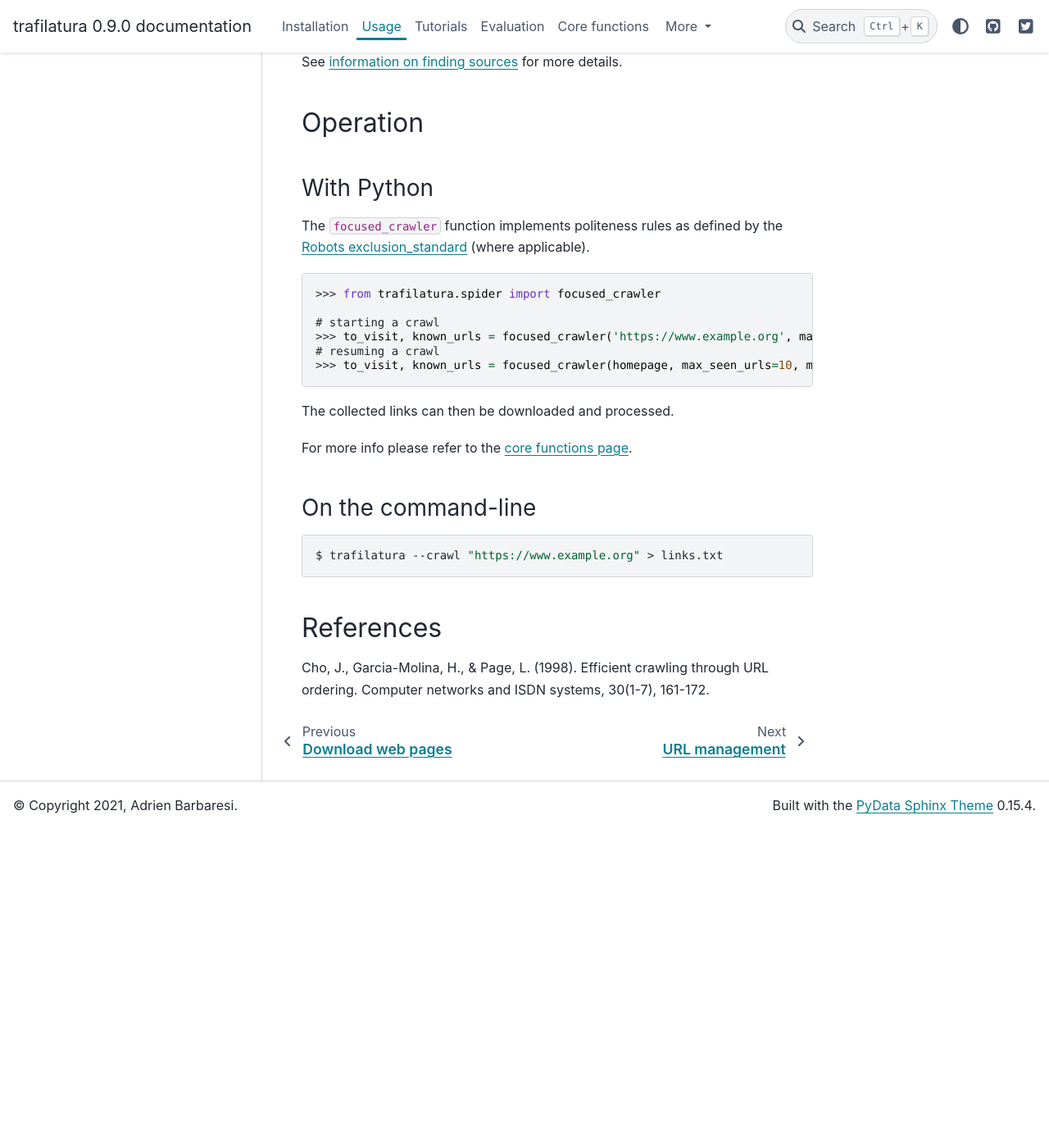
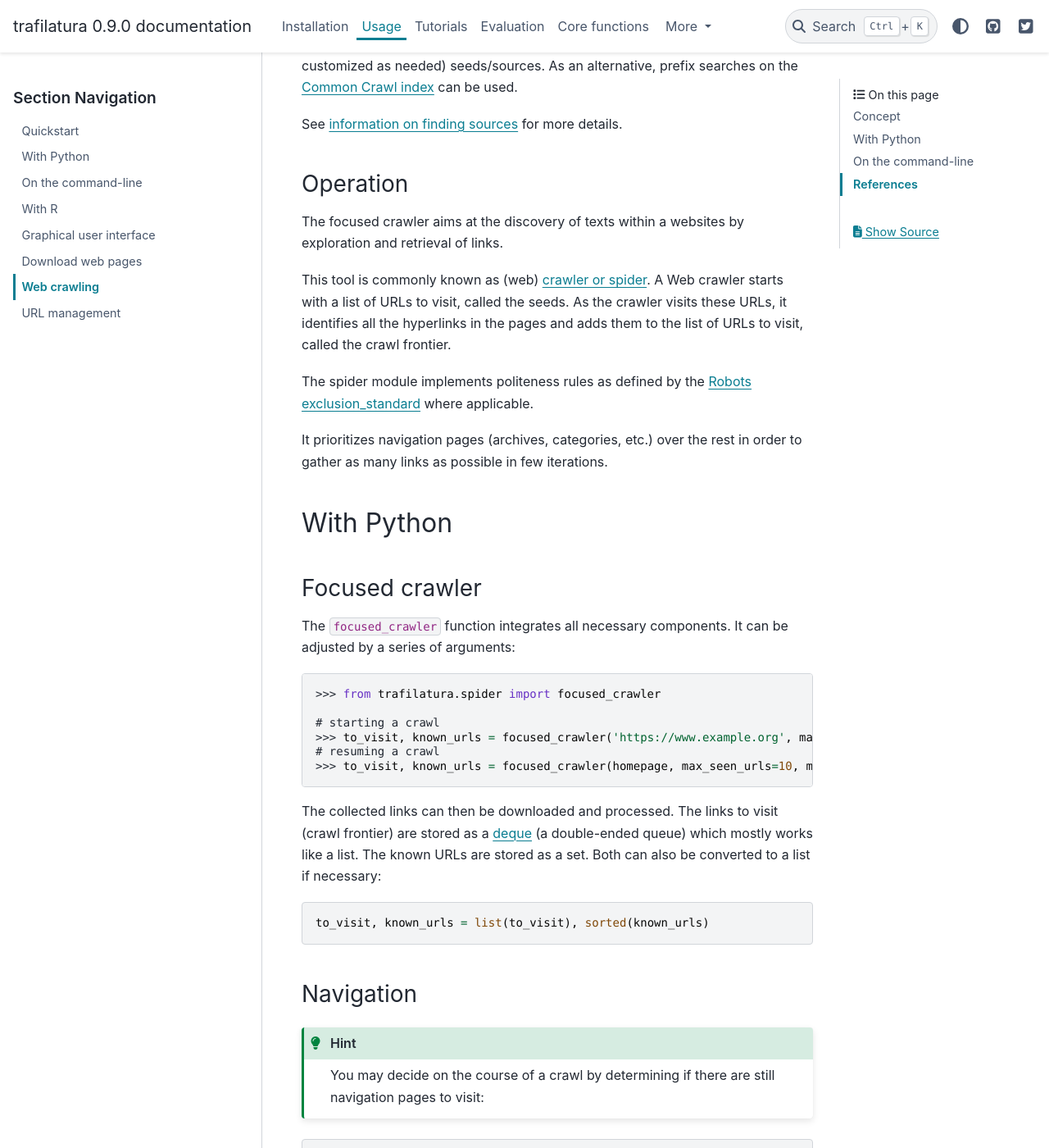
Before and after one commit to adbar/trafilatura, a Sphinx documentation site: the page built from docs/crawls.rst, in a window 1280 px wide and 1400 px high, scrolled down 619 px. Shown: the whole window at 82% size. Built offline with Sphinx 7.4.7 and the PyData theme 0.15.4, drawn with Linux system fonts in a browser that asks for light colours; before the commit the page ends 1630 px from its top, so only the background shows below that; some of the changed text lies outside the part shown.

Commit message:
docs extended: crawling + downloads

```diff
--- a/docs/corefunctions.rst
+++ b/docs/corefunctions.rst
@@ -21,6 +21,7 @@
 
 .. autofunction:: trafilatura.feeds.find_feed_urls
 
+.. autofunction:: trafilatura.spider.focused_crawler
 
 Helpers
 -------
--- a/docs/crawls.rst
+++ b/docs/crawls.rst
@@ -8,6 +8,8 @@
 Concept
 -------
 
+Intra vs. inter
+~~~~~~~~~~~~~~~
 
 A necessary distinction has to be made between intra- and inter-domains crawling:
 
@@ -20,13 +22,24 @@
 
 
 Operation
----------
+~~~~~~~~~
+
+The focused crawler aims at the discovery of texts within a websites by exploration and retrieval of links.
+
+This tool is commonly known as (web) `crawler or spider <https://en.wikipedia.org/wiki/Web_crawler>`_. A Web crawler starts with a list of URLs to visit, called the seeds. As the crawler visits these URLs, it identifies all the hyperlinks in the pages and adds them to the list of URLs to visit, called the crawl frontier.
+
+The spider module implements politeness rules as defined by the `Robots exclusion_standard <https://en.wikipedia.org/wiki/Robots_exclusion_standard>`_ where applicable.
+
+It prioritizes navigation pages (archives, categories, etc.) over the rest in order to gather as many links as possible in few iterations.
 
 
 With Python
-~~~~~~~~~~~
+-----------
 
-The ``focused_crawler`` function implements politeness rules as defined by the `Robots exclusion_standard <https://en.wikipedia.org/wiki/Robots_exclusion_standard>`_ (where applicable).
+Focused crawler
+~~~~~~~~~~~~~~~
+
+The ``focused_crawler`` function integrates all necessary components. It can be adjusted by a series of arguments:
 
 .. code-block:: python
 
@@ -37,17 +50,39 @@
     # resuming a crawl
     >>> to_visit, known_urls = focused_crawler(homepage, max_seen_urls=10, max_known_urls=100000, todo=to_visit, known_links=known_urls)
 
-The collected links can then be downloaded and processed.
+The collected links can then be downloaded and processed. The links to visit (crawl frontier) are stored as a `deque <https://docs.python.org/3/library/collections.html#collections.deque>`_ (a double-ended queue) which mostly works like a list. The known URLs are stored as a set. Both can also be converted to a list if necessary:
+
+.. code-block:: python
+
+    to_visit, known_urls = list(to_visit), sorted(known_urls)
+
+
+Navigation
+~~~~~~~~~~
+
+.. hint::
+    You may decide on the course of a crawl by determining if there are still navigation pages to visit:
+
+.. code-block:: python
+
+    from trafilatura.spider import is_still_navigation
+
+    is_still_navigation(to_visit)
+    # returns True or False
 
 For more info please refer to the `core functions page <corefunctions.html>`_.
 
 
 On the command-line
-~~~~~~~~~~~~~~~~~~~
+-------------------
+
+On the CLI the crawler automatically works its way through a website, stopping at a maximum of 30 page visits or exhaustion of the total number of pages on the website, whichever comes first.
 
 .. code-block:: bash
 
     $ trafilatura --crawl "https://www.example.org" > links.txt
+
+It can also explore websites in parallel by reading a list of target sites from a list (``-i``/``--inputfile`` option).
 
 
 References
```
Also changed, not shown: docs/downloads.rst (+32 -13 lines), docs/used-by.rst (+4 -4 lines), 1 other file.
